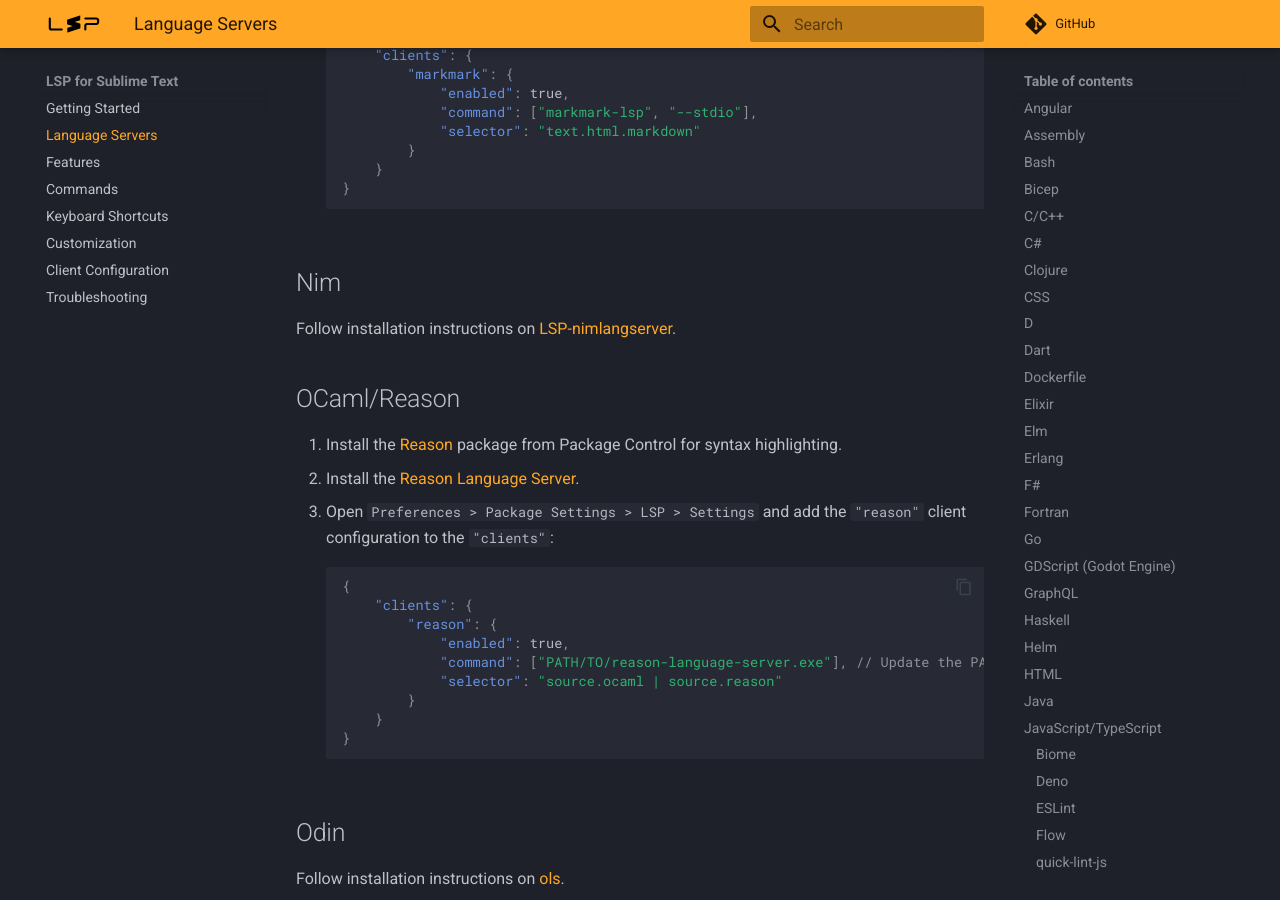
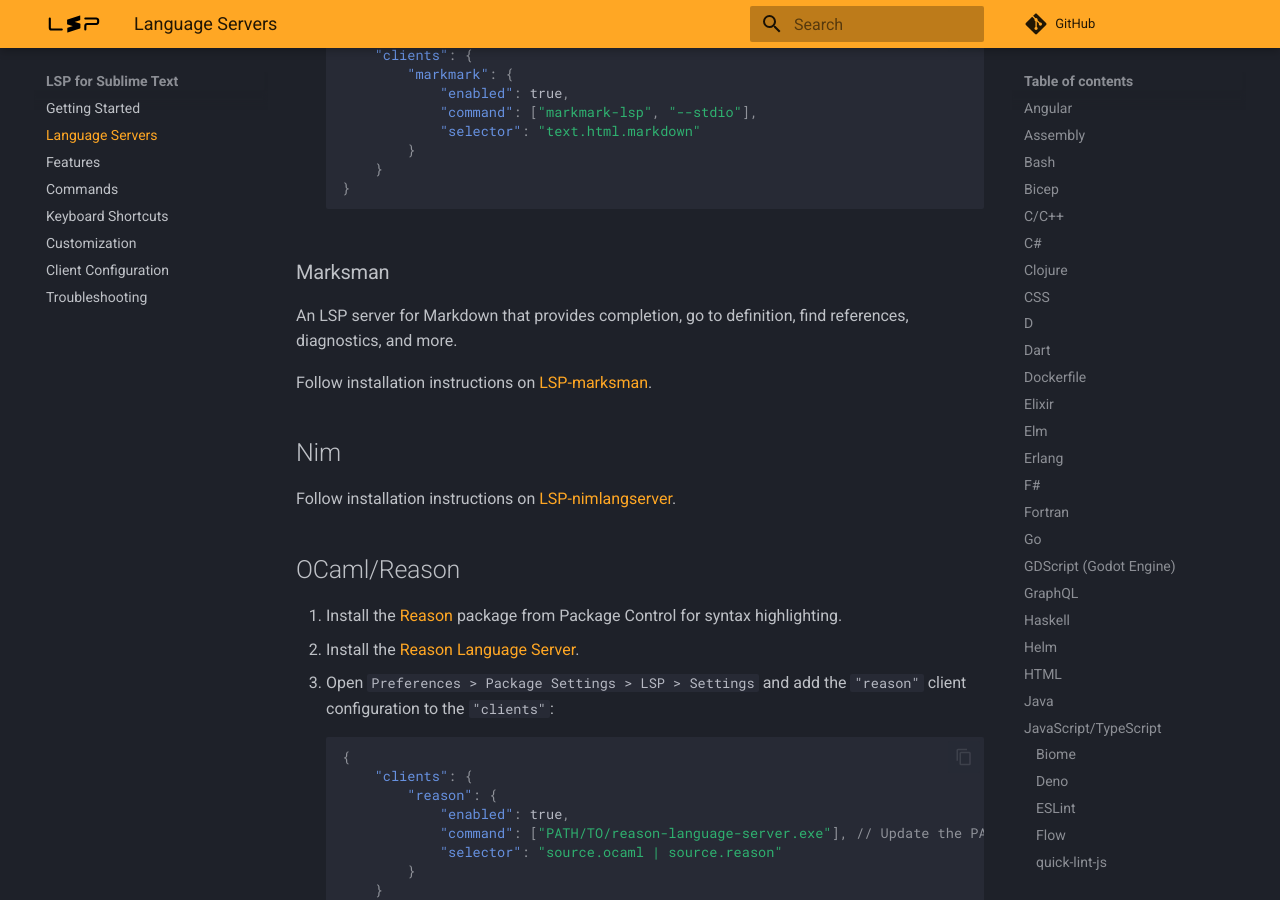
Before and after one commit to sublimelsp/LSP, an MkDocs documentation site: the page built from docs/src/language_servers.md, in a window 1280 px wide and 900 px high, scrolled down 10527 px. Built offline with MkDocs 1.6.1 and Material for MkDocs 9.7.7, drawn with Linux system fonts in a browser that asks for light colours; comment, search, counter and statistics services are not loaded.

Commit message:
Add docs for Marksman (#2604)

````diff
--- a/docs/src/language_servers.md
+++ b/docs/src/language_servers.md
@@ -422,6 +422,12 @@
         }
     }
     ```
+
+### Marksman
+
+An LSP server for Markdown that provides completion, go to definition, find references, diagnostics, and more.
+
+Follow installation instructions on [LSP-marksman](https://github.com/sublimelsp/LSP-marksman).
 
 ## Nim
 
````
